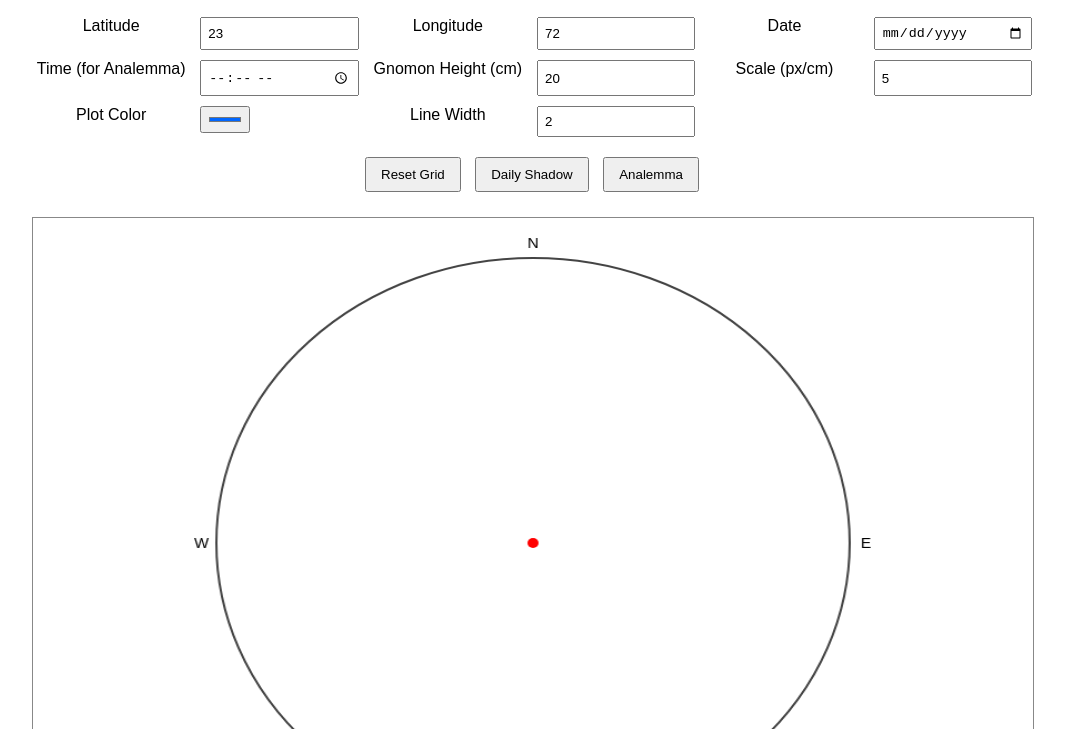
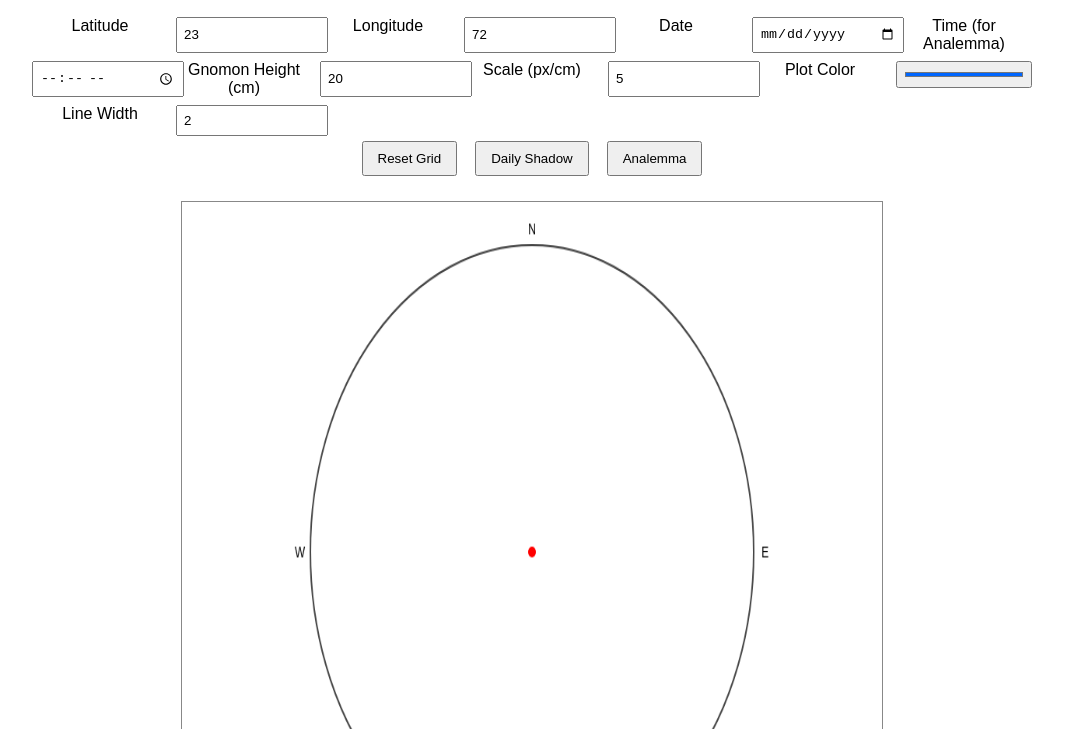
Before and after one commit to astrovariable/Shanku-Yantra, a plain HTML site: page index.html in a window 1280 px wide. Shown: the part 71-800 px from the top of the page, without its empty margins (108-1173 px from the left). Drawn offline with Linux system fonts and the light colour scheme.

Commit message:
Update style.css

```diff
--- a/style.css
+++ b/style.css
@@ -11,9 +11,14 @@ text-align:center;
 .controls{
 
 display:grid;
-grid-template-columns:repeat(auto-fit,minmax(150px,1fr));
-gap:10px;
-margin-bottom:15px;
+grid-template-columns:repeat(auto-fit,minmax(130px,1fr));
+gap:8px;
+
+}
+
+.controls input{
+
+width:100%;
 
 }
 
@@ -25,7 +30,10 @@ padding:6px;
 
 .buttons{
 
-margin-top:10px;
+display:flex;
+flex-wrap:wrap;
+justify-content:center;
+gap:8px;
 
 }
 
@@ -40,7 +48,9 @@ cursor:pointer;
 canvas{
 
 width:100%;
-height:650px;
+max-width:700px;
+aspect-ratio:1/1;
+
 border:1px solid #888;
 margin-top:20px;
 
```
